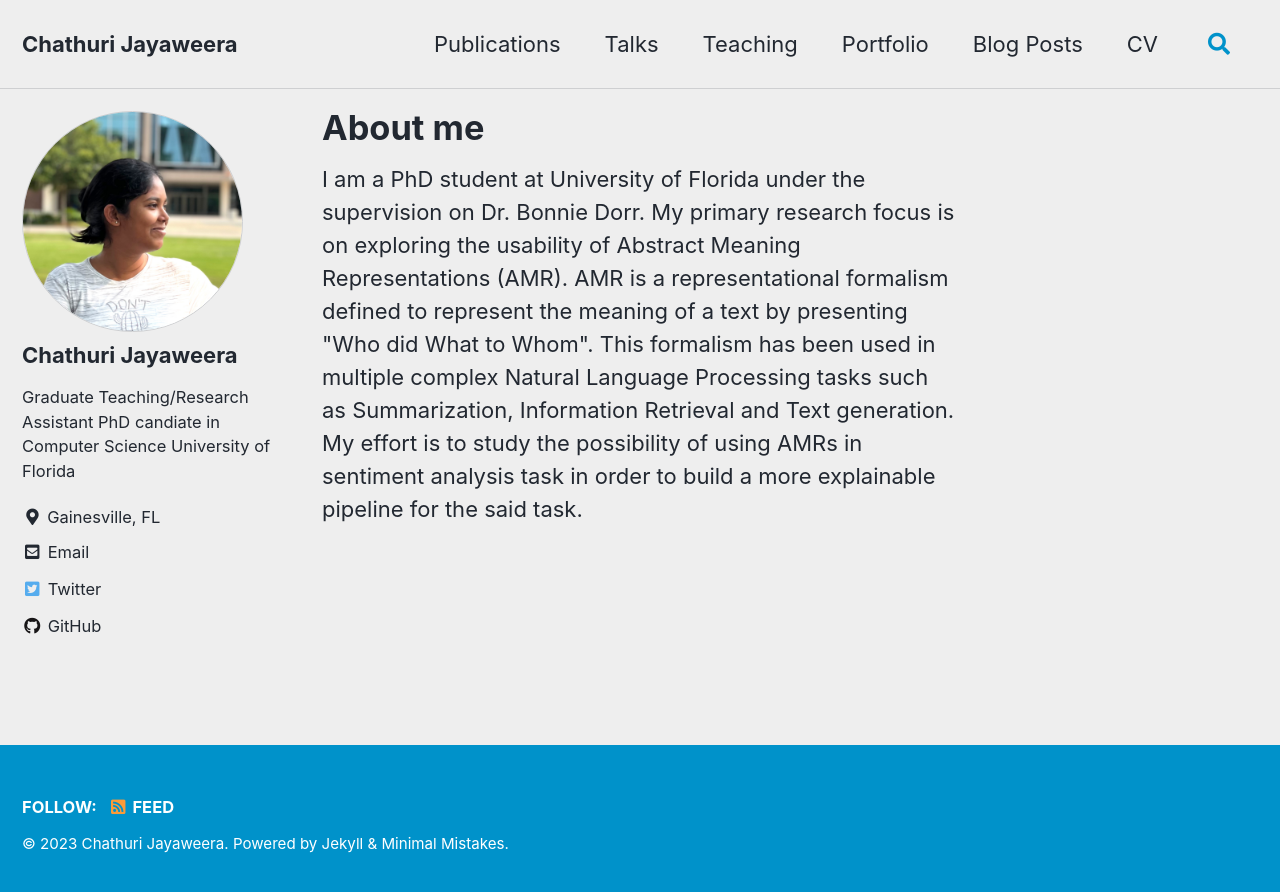
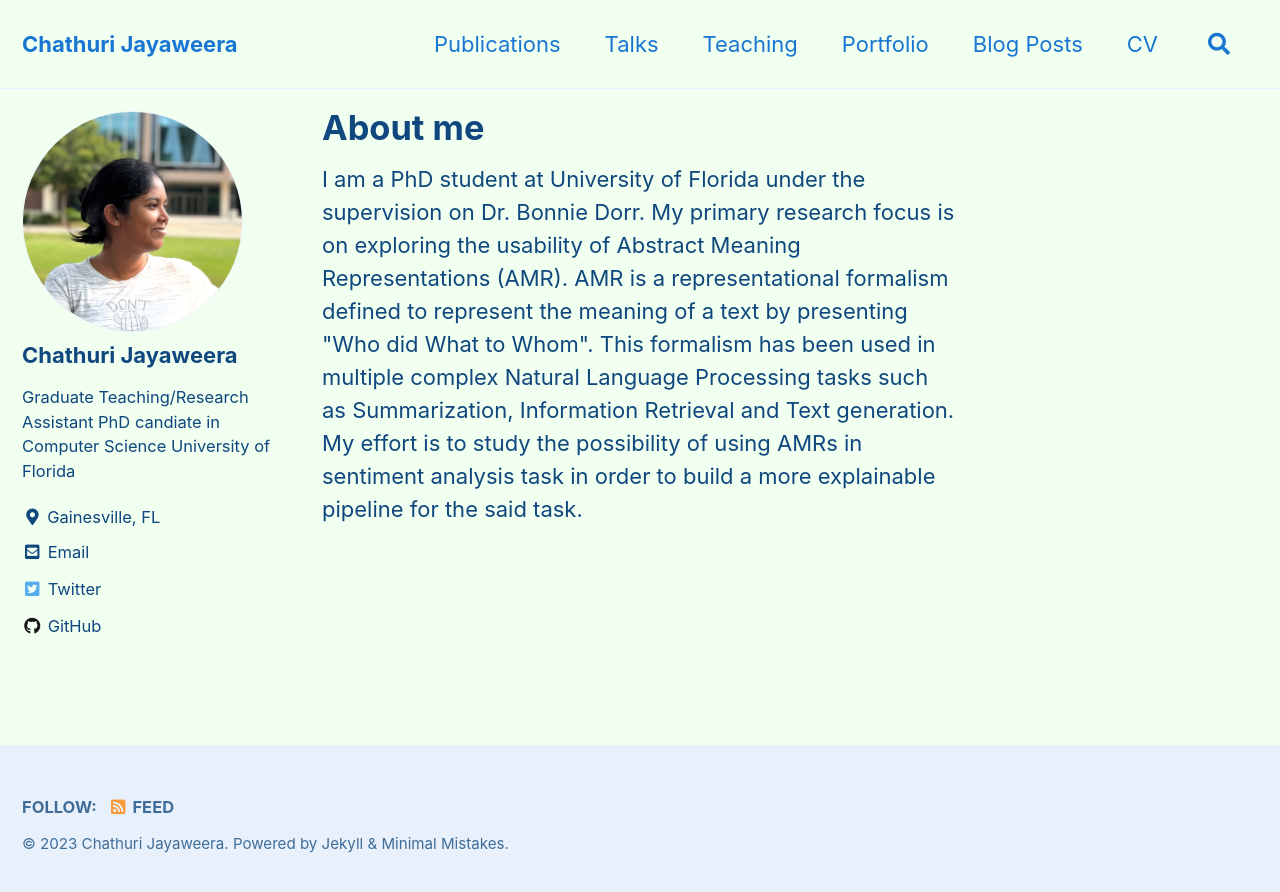
Before and after one commit to chestnutjay/chestnutjay.github.io, a Jekyll site: the page built from index.html, in a window 1280 px wide. Shown: the top 892 px of the page. Built offline with Jekyll 4.4.1, drawn with Linux system fonts in a browser that asks for light colours; cached includes are drawn as plain includes; the list of posts is cut into pages by our own code.

Commit message:
changed the skin to aqua

```diff
--- a/_config.yml
+++ b/_config.yml
@@ -12,7 +12,7 @@
 
 # theme                  : "minimal-mistakes-jekyll"
 remote_theme             : "mmistakes/minimal-mistakes@4.24.0"
-minimal_mistakes_skin    : "air"
+minimal_mistakes_skin    : "aqua"
 # "default" "air", "aqua", "contrast", "dark", "dirt", "neon", "mint", "plum", "sunrise"
 
 # Site Settings
```
